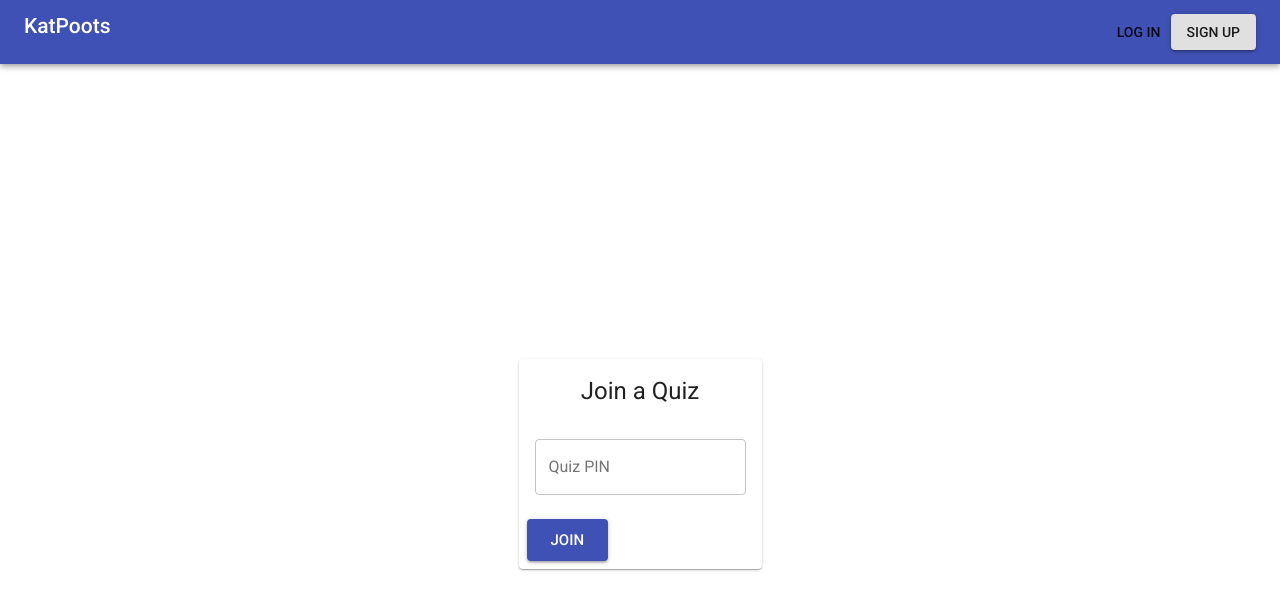
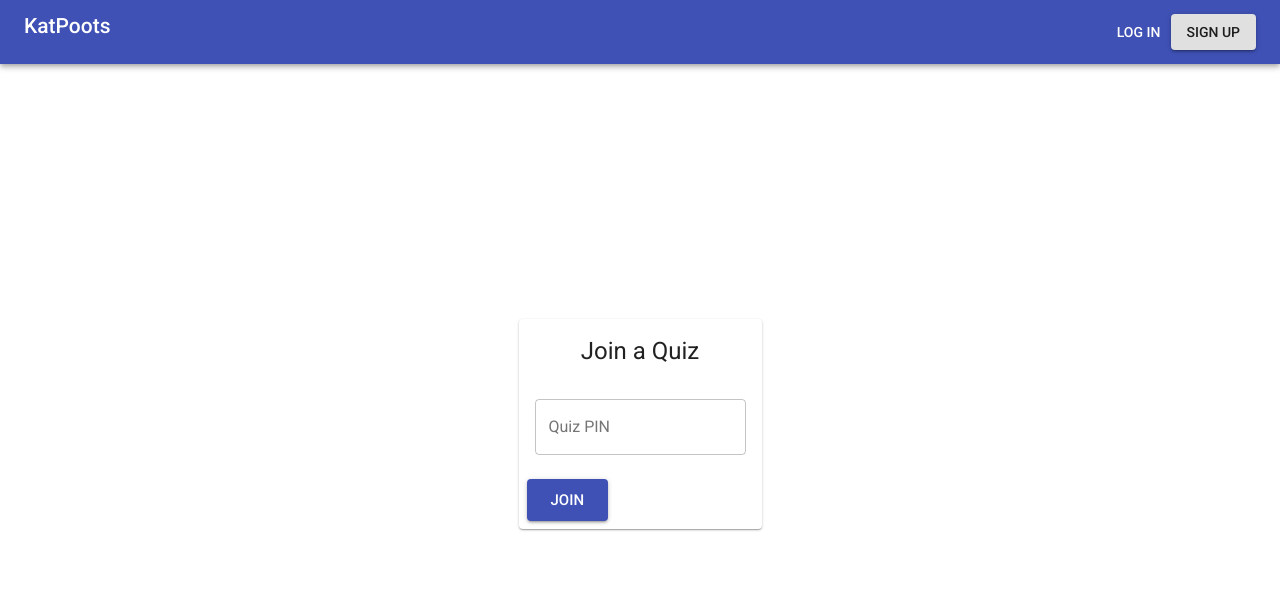
Before and after one commit to nickrodgers42/katpoots, a React (Create React App) app: page / in a window 1280 px wide. Shown: the top 610 px of the page. Built offline with nearby package versions, Linux system fonts and the light colour scheme.

Commit message:
Fix styles a bit

```diff
--- a/src/components/homepage.jsx
+++ b/src/components/homepage.jsx
@@ -9,10 +9,10 @@ import { Typography, Button } from "@material-ui/core";
 
 const styles = ({
     root: {
-        flexGrow: 1,
+        // flexGrow: 1,
     },
     grid: {
-        height: "100vh",
+        height: "90vh",
     },
     grow: {
         flexGrow: 1,
@@ -40,7 +40,7 @@ function HomePage(props) {
                         </Typography>
                     </Grid>
                     <Grid item>
-                        <Button>Log In</Button>
+                        <Button color="inherit">Log In</Button>
                         <Button
                             variant="contained"
                         >
```
